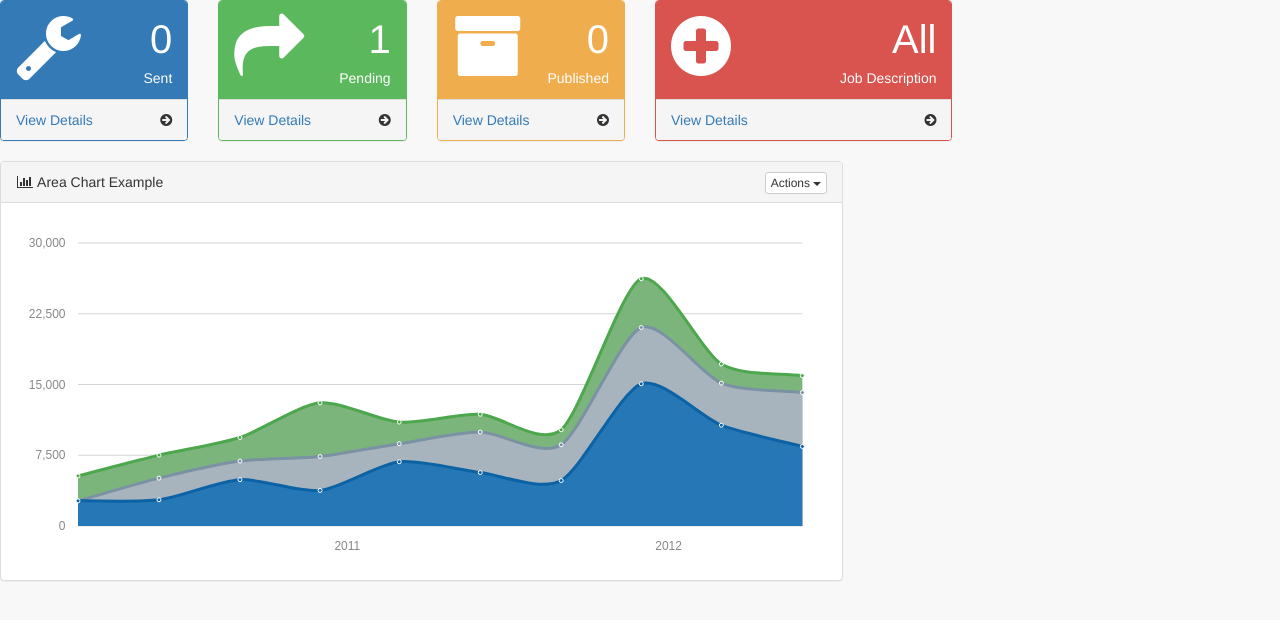
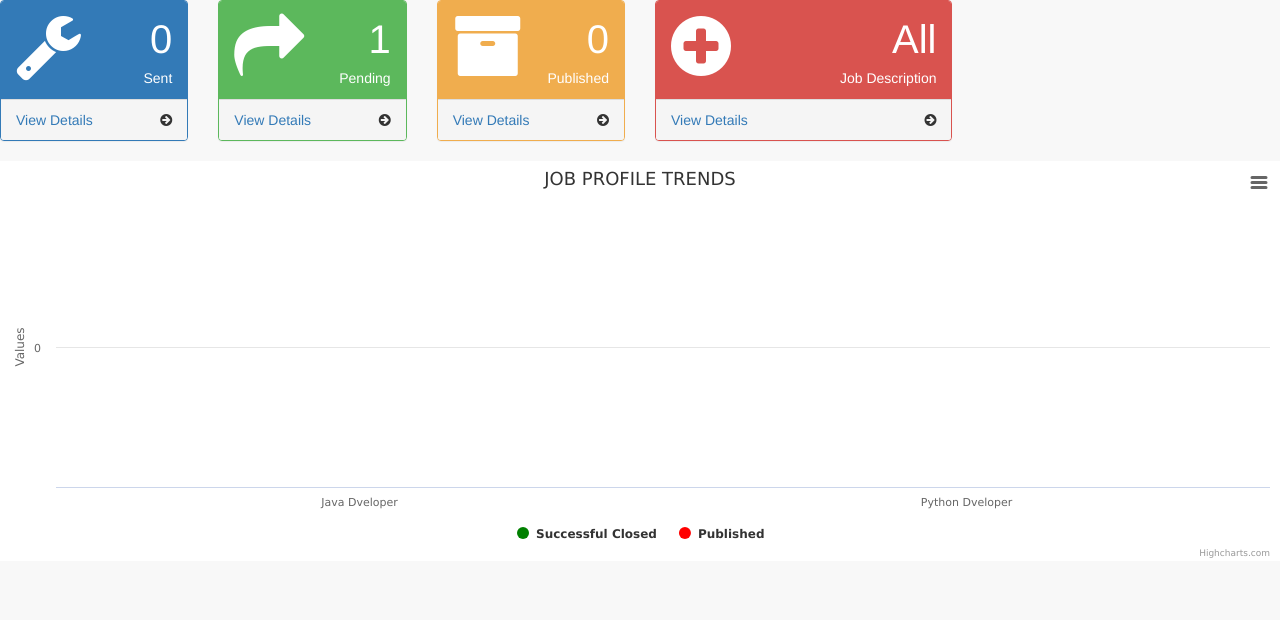
Before and after one commit to devanshbhatia26/CVPrioritize, a Django app: page /portal/dashboard in a window 1280 px wide. Shown: the part 51-671 px from the top of the page. Run offline with Django 3.2, Linux system fonts and the light colour scheme; data comes from the database, SQL or seed files in the repository; parts of the project's set-up code (start-up, migrations or seed data) failed here and were passed over; some libraries are stand-ins or nearby versions.

Commit message:
Added chart linked woth database and refined edit form views file

```diff
--- a/Recruiter_HM/models.py
+++ b/Recruiter_HM/models.py
@@ -27,6 +27,9 @@ class JobPost(models.Model):
     updated_timestamp=models.DateTimeField(null=True, blank=True)
     deleted_timestamp=models.DateTimeField(null=True, blank=True)
 
+    def __int__(self):
+        return self.id
+
 
 
 class Profile(models.Model):
--- a/Recruiter_HM/templates/firstpage.html
+++ b/Recruiter_HM/templates/firstpage.html
@@ -15,6 +15,7 @@
     <!-- Bootstrap Core CSS -->
     <link href="{% static "vendor/bootstrap/css/bootstrap.min.css" %} "rel="stylesheet">
 
+
     <!-- MetisMenu CSS -->
     <link href="{% static "vendor/metisMenu/metisMenu.min.css" %}" rel="stylesheet">
 
@@ -26,6 +27,10 @@
 
     <!-- Custom Fonts -->
     <link href="{% static "vendor/font-awesome/css/font-awesome.min.css" %}" rel="stylesheet" type="text/css">
+    <script src="https://code.jquery.com/jquery-3.1.1.min.js"></script>
+    <script src="https://code.highcharts.com/highcharts.js"></script>
+    <script src="https://code.highcharts.com/modules/series-label.js"></script>
+    <script src="https://code.highcharts.com/modules/exporting.js"></script>
 
     <!-- HTML5 Shim and Respond.js IE8 support of HTML5 elements and media queries -->
     <!-- WARNING: Respond.js doesn't work if you view the page via file:// -->
@@ -226,47 +231,32 @@
       </div>
             {% endif %}
             <!-- /.row -->
-            <div class="row">
-                <div class="col-lg-8">
-                    <div class="panel panel-default">
-                        <div class="panel-heading">
-                            <i class="fa fa-bar-chart-o fa-fw"></i> Area Chart Example
-                            <div class="pull-right">
-                                <div class="btn-group">
-                                    <button type="button" class="btn btn-default btn-xs dropdown-toggle" data-toggle="dropdown">
-                                        Actions
-                                        <span class="caret"></span>
-                                    </button>
-                                    <ul class="dropdown-menu pull-right" role="menu">
-                                        <li><a href="#">Action</a>
-                                        </li>
-                                        <li><a href="#">Another action</a>
-                                        </li>
-                                        <li><a href="#">Something else here</a>
-                                        </li>
-                                        <li class="divider"></li>
-                                        <li><a href="#">Separated link</a>
-                                        </li>
-                                    </ul>
-                                </div>
-                            </div>
-                        </div>
-                        <!-- /.panel-heading -->
-                        <div class="panel-body">
-                            <div id="morris-area-chart"></div>
-                        </div>
-                        <!-- /.panel-body -->
-                    </div>
-                    <!-- /.panel -->
+            <div id="container" style="min-width: 310px; height: 400px; margin: 0 auto"></div>
 
+          <script>
+                Highcharts.chart('container', {
+                    chart: {
+            type: 'column'
+        },
+        title: {
+            text: 'JOB PROFILE TRENDS'
+        },
+        xAxis: {
+            categories:{{ categories|safe }}
+        },
+        series: [{
+            name: 'Successful Closed',
+            data: {{ succesful_closed }},
+            color: 'green'
+        }, {
+            name: 'Published',
+            data: {{ published }},
+            color: 'red'
+        }]
+});
 
+                </script>
 
-
-
-                </div>
-                <!-- /.col-lg-4 -->
-            </div>
-            <!-- /.row -->
         </div>
         <!-- /#page-wrapper -->
 
@@ -274,6 +264,7 @@
     <!-- /#wrapper -->
 
     <!-- jQuery -->
+
     <script src="{%static "vendor/jquery/jquery.min.js"  %}"></script>
 
     <!-- Bootstrap Core JavaScript -->
--- a/Recruiter_HM/urls.py
+++ b/Recruiter_HM/urls.py
@@ -3,6 +3,7 @@ from . import views
 
 urlpatterns=[
     url(r'^job_posts',views.job_post,name="job_post"),
+    url(r'^match',views.match,name="match"),
     url(r'^dashboard',views.dashboard,name="dashboard"),
     url(r'^job_post_details',views.job_post_details,name="job_post_details"),
     url(r'^submit',views.Send_jobpost,name="Send_jobpost"),
--- a/Recruiter_HM/views.py
+++ b/Recruiter_HM/views.py
@@ -5,8 +5,11 @@ from django.shortcuts import render,redirect,render_to_response
 from .forms import JobPostForm,LoginForm
 from .models import JobPost,Profile
 from django import forms
+from itertools import chain
 from django.utils import timezone
 from taggit.models import Tag
+from django.core import serializers
+import json
 from django.contrib.auth.decorators import login_required
 from django.contrib.auth import authenticate,login,logout
 
@@ -133,6 +136,31 @@ def unsuccess_jd(request,id):
     return redirect("/portal/dashboard")
 
 
+def match(request):
+    job=list(JobPost.objects.all().values_list('id'))
+
+    job=list(chain(*job))
+    print(job)
+    tag=Tag.objects.filter(jobpost__in=job).values_list('jobpost')
+    tag1=Tag.objects.filter(jobpost__in=job).values_list('name')
+    tag1=list(chain(*tag1))
+    print(tag1)
+    jm=JobPost.objects.all()
+
+
+
+    print(tag)
+    tf=Tag.objects.all()
+    xc=[j for j in range(len(tag))]
+    print(xc)
+    data = serializers.serialize('json',jm)
+    dr=serializers.serialize('json',tf)
+    print(dr)
+    print(data)
+
+
+
+
 def edit_jd(request,id):
     access=request.session.get('access')
     if(request.method== "POST"):
@@ -140,7 +168,9 @@ def edit_jd(request,id):
         if form.is_valid():
             job=JobPost.objects.get(id=id)
             id=job.id
+            tag=Tag.objects.filter(jobpost=id)
             create=job.created_timestamp
+            tag.delete()
             job.delete()
             tags=list(request.POST['primary_skills'])
             for i in range(len(tags)):
@@ -185,7 +215,37 @@ def dashboard(request):
                 published_count=0
 
             request.session['access'] = access
-            data_dict = {'re_c': recieved_count,'req_c':requested_count,'pub_c':published_count,'Received':'Recieved','Requested':'Requested','Published':'Published','access':access}
+            titles=list(JobPost.objects.all().values_list('title'))
+            titles=list(chain(*titles))
+            print(titles)
+            categories = list()
+            succesful_closed = list()
+            published = list()
+            for ti in titles:
+                categories.append(ti)
+                try:
+                    c=JobPost.objects.filter(title=ti).filter(status=3).count()
+                    published.append(c)
+
+
+                except JobPost.DoesNotExist:
+                    c=0
+                    published.append(c)
+
+                try:
+                    c1=JobPost.objects.filter(title=ti).filter(status=4).count()
+                    succesful_closed.append(c1)
+
+
+                except JobPost.DoesNotExist:
+                    c1=0
+                    succesful_closed.append(c1)
+
+
+
+            data_dict = {'re_c': recieved_count,'req_c':requested_count,'pub_c':published_count,'Received':'Recieved','Requested':'Requested','Published':'Published','access':access,  'categories': json.dumps(categories),
+        'succesful_closed': json.dumps(succesful_closed),
+        'published': json.dumps(published)}
 
         else:
              access=request.session.get('access')
@@ -204,7 +264,38 @@ def dashboard(request):
              except JobPost.DoesNotExist:
                  published_count=0
              request.session['access'] = access
-             data_dict = {'re_c': recieved_count,'req_c':requested_count,'pub_c':published_count,'Received':'Sent','Requested':'Pending','Published':'Published','access':access}
+
+             titles=list(JobPost.objects.all().values_list('title'))
+             titles=list(chain(*titles))
+             print(titles)
+             categories = list()
+             succesful_closed = list()
+             published = list()
+             for ti in titles:
+                 categories.append(ti)
+                 try:
+                     c=JobPost.objects.filter(title=ti).filter(status=3).count()
+                     published.append(c)
+
+
+                 except JobPost.DoesNotExist:
+                     c=0
+                     published.append(c)
+
+                 try:
+                     c1=JobPost.objects.filter(title=ti).filter(status=4).count()
+                     succesful_closed.append(c1)
+
+                 except JobPost.DoesNotExist:
+                     c1=0
+                     succesful_closed.append(c1)
+
+
+
+             data_dict = {'re_c': recieved_count,'req_c':requested_count,'pub_c':published_count,'Received':'Sent','Requested':'Pending','Published':'Published','access':access,  'categories': json.dumps(categories),
+        'succesful_closed': json.dumps(succesful_closed),
+        'published': json.dumps(published)}
+
         return render(request,'firstpage.html',data_dict)
 
     else:
```
